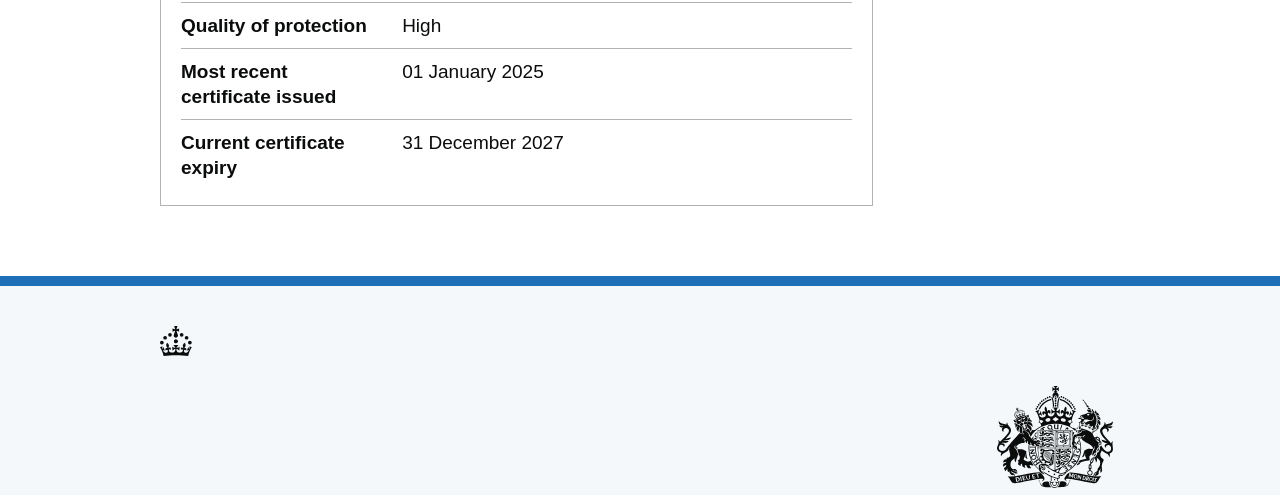
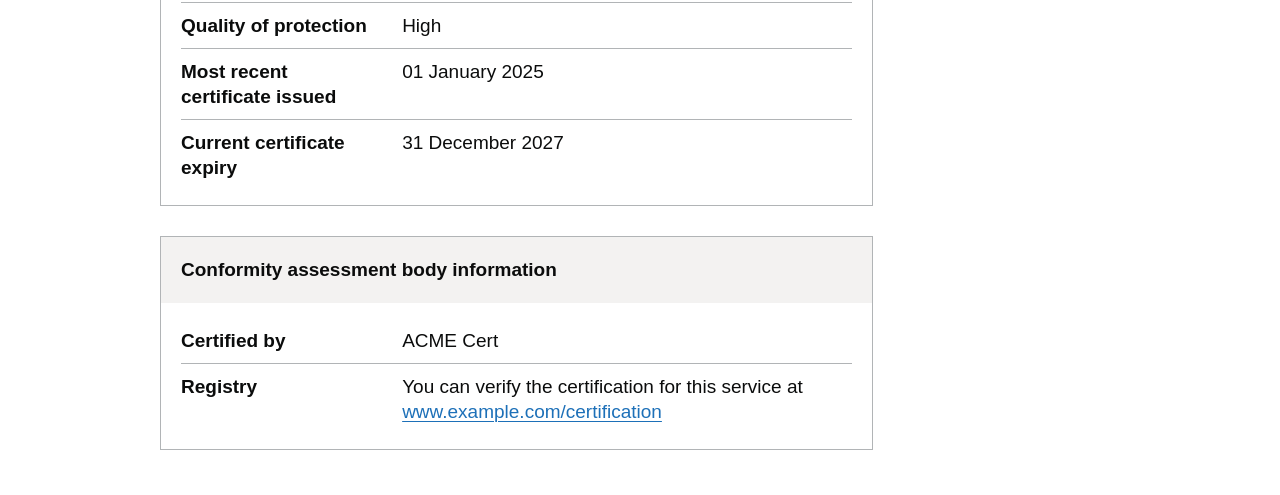
Before and after one commit to ofdia-at-dsit/dvs-register-frontend-explorations, a plain HTML site: page register/service.html in a window 1280 px wide. Shown: the part 1187-1682 px from the top of the page. Drawn offline with Linux system fonts and the light colour scheme; a web font is replaced by a local one.

Commit message:
Add CAB info
And amend links

```diff
--- a/register/service.html
+++ b/register/service.html
@@ -57,7 +57,7 @@
     <div class="govuk-width-container">
       <div class="govuk-service-navigation__container">
         <span class="govuk-service-navigation__service-name">
-          <a href="/register/services.html" class="govuk-service-navigation__link">
+          <a href="/index.html" class="govuk-service-navigation__link">
             Register of digital identity and attribute services
           </a>
         </span>
@@ -67,7 +67,7 @@
           </button>
           <ul class="govuk-service-navigation__list" id="navigation">
             <li class="govuk-service-navigation__item">
-              <a class="govuk-service-navigation__link" href="/register/index.html">
+              <a class="govuk-service-navigation__link" href="/index.html">
                 <strong class="govuk-service-navigation__active-fallback">View the register</strong>
               </a>
             </li>
@@ -247,6 +247,34 @@
             </div>
           </div>
 
+          <div class="govuk-summary-card">
+            <div class="govuk-summary-card__title-wrapper">
+              <h2 class="govuk-summary-card__title">
+                Conformity assessment body information
+              </h2>
+            </div>
+            <div class="govuk-summary-card__content">
+              <dl class="govuk-summary-list">
+                <div class="govuk-summary-list__row">
+                  <dt class="govuk-summary-list__key">
+                    Certified by
+                  </dt>
+                  <dd class="govuk-summary-list__value">
+                    ACME Cert
+                  </dd>
+                </div>
+                <div class="govuk-summary-list__row">
+                  <dt class="govuk-summary-list__key">
+                    Registry
+                  </dt>
+                  <dd class="govuk-summary-list__value">
+                    You can verify the certification for this service at<br/>
+                    <a href="#" class="govuk-link">www.example.com/certification</a>
+                  </dd>
+                </div>
+              </dl>
+            </div>
+
 
         </div>
       </div>
```
